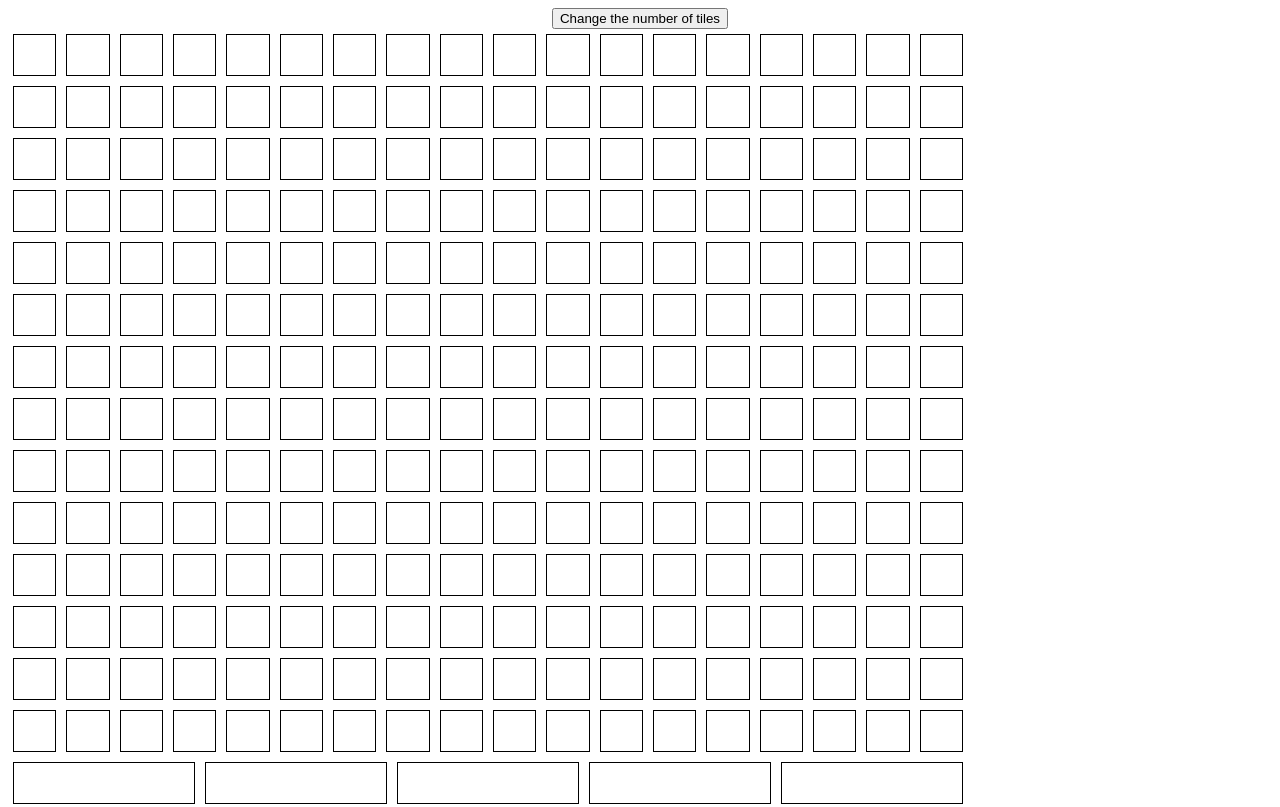
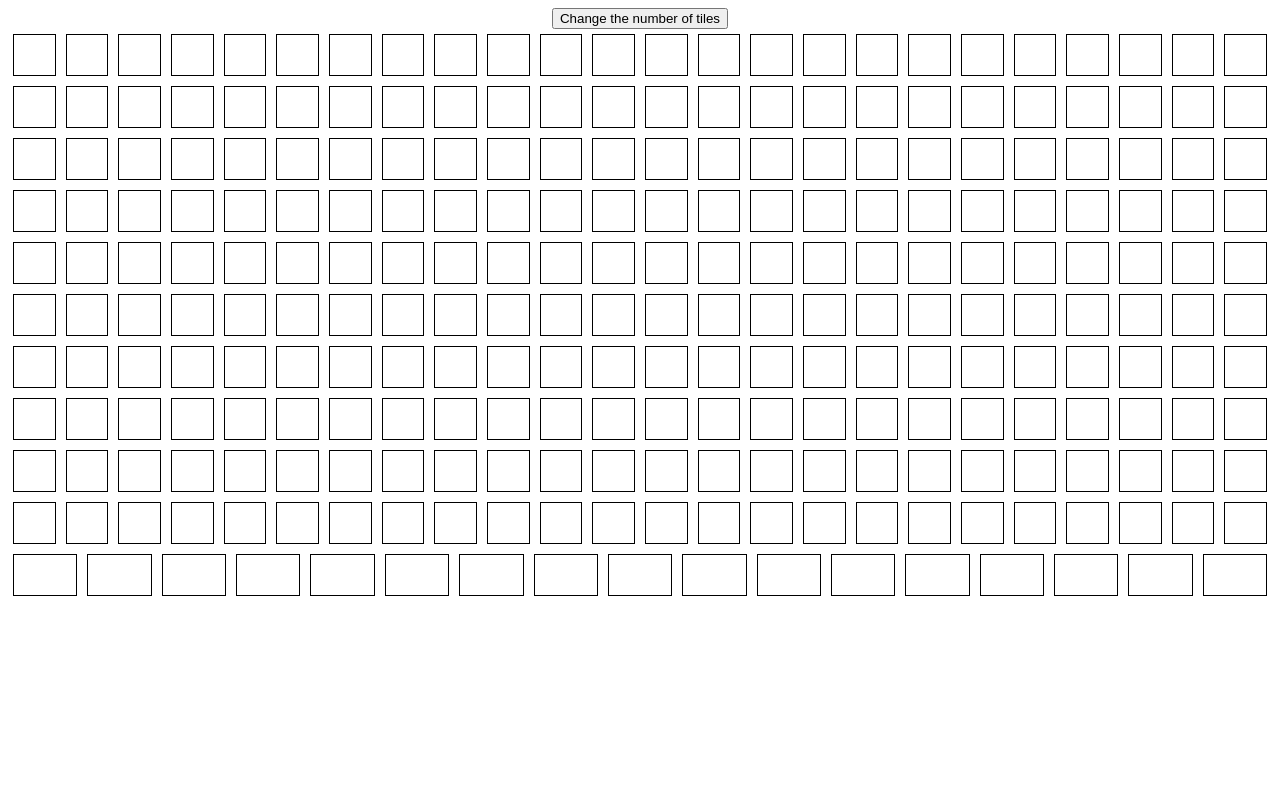
Before and after one commit to mxkoe/Etch-a-Sketch, a plain HTML site: page index.html in a window 1280 px wide. Drawn offline with Linux system fonts and the light colour scheme.

Commit message:
fix: refactor

```diff
--- a/styles.css
+++ b/styles.css
@@ -1,8 +1,7 @@
 #flexbox-container {
   display: flex;
-  flex-flow: row wrap;
+  flex-flow: wrap;
   align-items: stretch;
-  width: 960px;
 }
 
 div.content {
```
